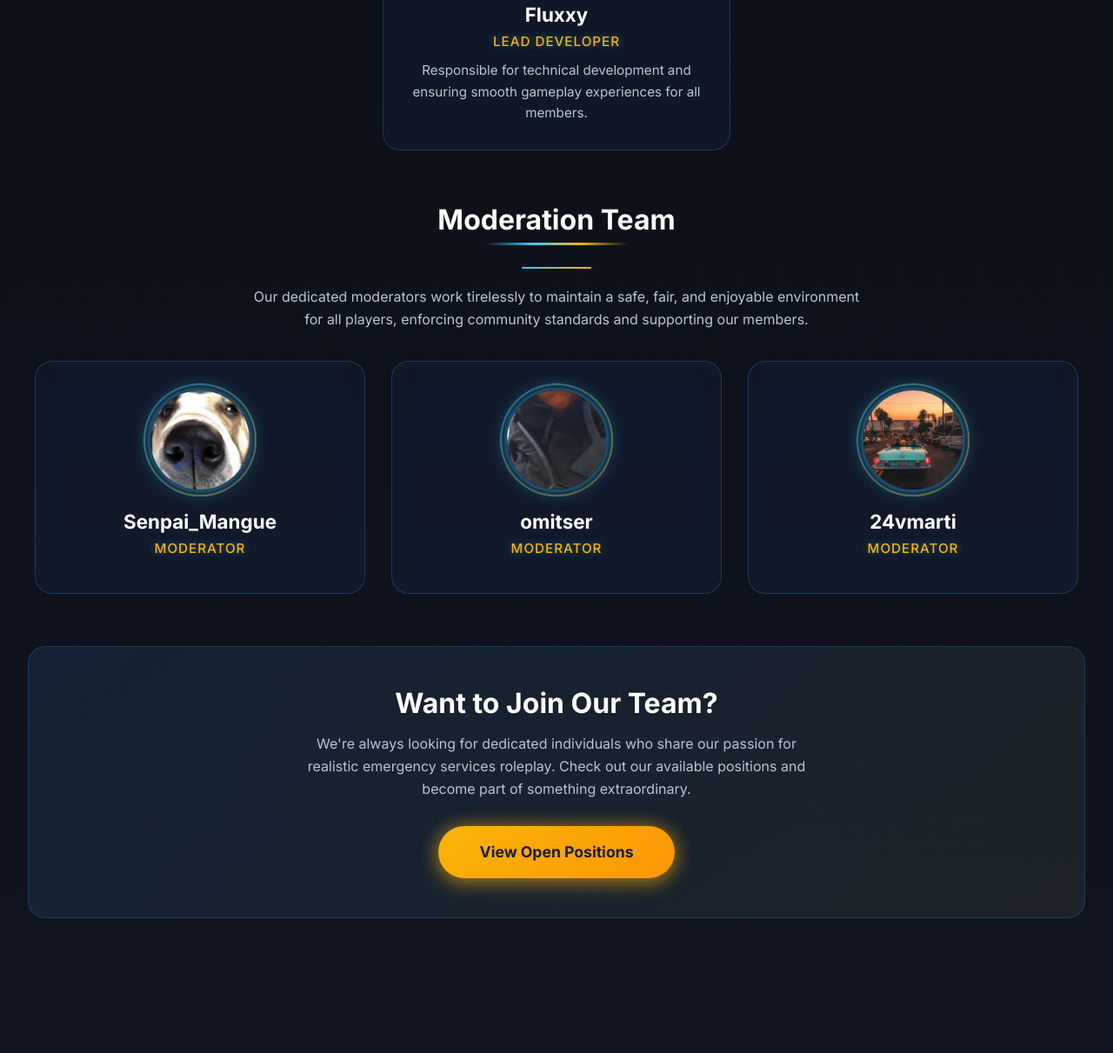
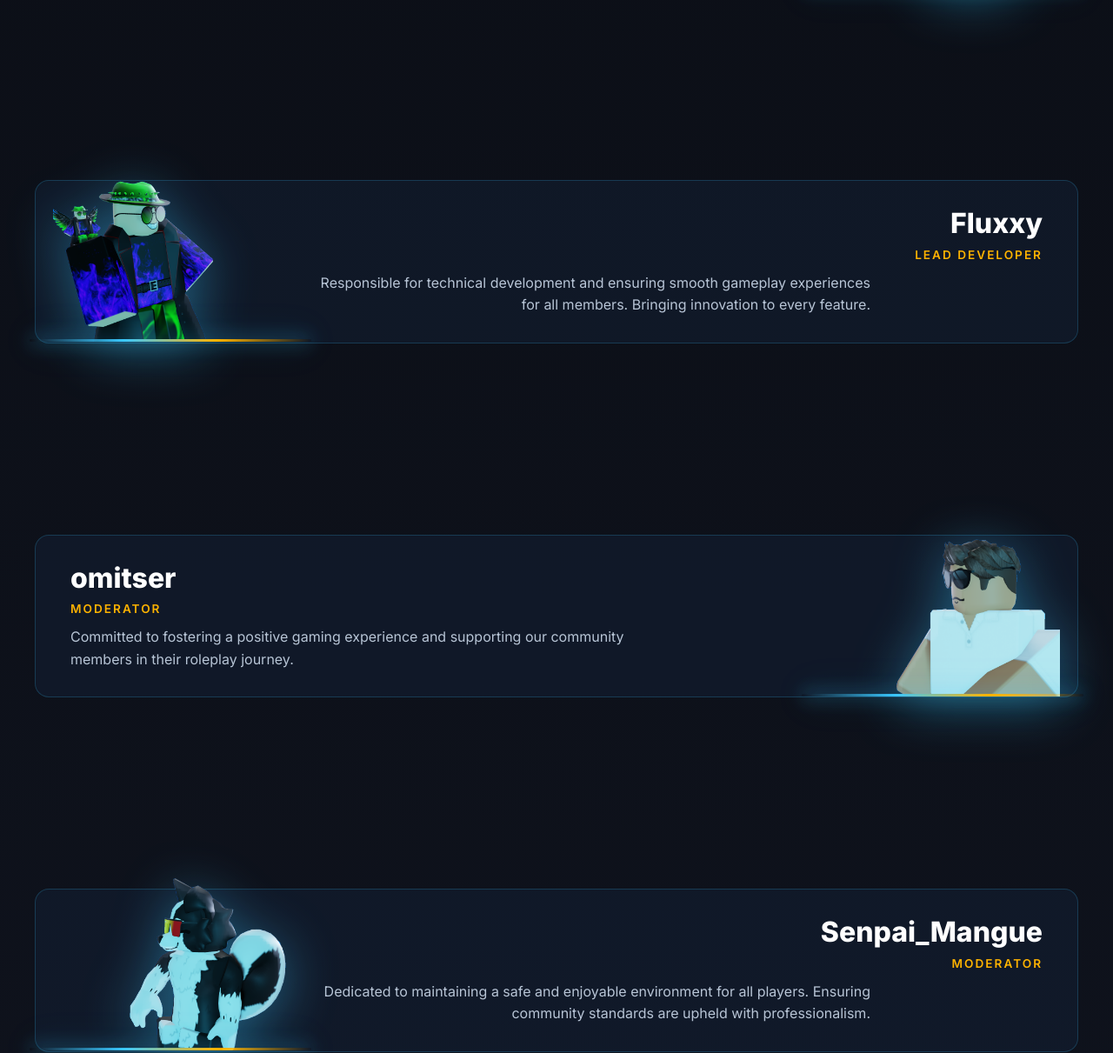
Before and after one commit to FluxxyBoi/oxford-response-landing, a plain HTML site: page team.html in a window 1280 px wide. Shown: the part 1300-2511 px from the top of the page at 87% size. Drawn offline with Linux system fonts and the light colour scheme.

Commit message:
Redesign team page with new avatars and layout
Replaces old .webp avatars with new .png Roblox avatars in a dedicated directory. Updates team.html to use a new alternating left/right layout for team members, and refactors team.css for the new design, including improved avatar presentation and card styles. Removes legacy group/grid structure and updates todo.md to clarify Fluxxy's position change.

```diff
--- a/team.css
+++ b/team.css
@@ -45,104 +45,57 @@
 }
 
 .team-page-section {
-    padding: 60px 0;
+    padding: 80px 0;
     background: linear-gradient(180deg, #0a0d14 0%, var(--primary-color) 100%);
 }
 
-/* Team Groups */
-.team-group {
+/* Team Intro */
+.team-intro {
+    text-align: center;
     margin-bottom: 60px;
 }
 
-.team-group-header {
-    text-align: center;
-    margin-bottom: 35px;
-}
-
-.team-group-title {
-    font-size: 2rem;
+.section-title {
+    font-size: 2.5rem;
     font-weight: 700;
     color: var(--text-light);
     margin-bottom: 15px;
-    position: relative;
-    display: inline-block;
 }
 
-.team-group-title::after {
-    content: '';
-    position: absolute;
-    bottom: -10px;
-    left: 50%;
-    transform: translateX(-50%);
-    width: 60%;
-    height: 3px;
-    background: linear-gradient(90deg, transparent, var(--accent-blue), var(--accent-amber), transparent);
-    border-radius: 2px;
-}
-
-.team-group-line {
-    width: 80px;
-    height: 2px;
-    background: linear-gradient(90deg, var(--accent-blue), var(--accent-amber));
-    margin: 20px auto 20px;
-    border-radius: 2px;
-}
-
-.team-group-description {
+.section-description {
+    font-size: 1.1rem;
     color: var(--text-gray);
-    font-size: 1rem;
-    line-height: 1.6;
-    max-width: 700px;
+    max-width: 600px;
     margin: 0 auto;
 }
 
-/* Team Grids */
-.team-grid {
-    display: grid;
-    gap: 30px;
-    margin-top: 35px;
+/* Team Members Container */
+.team-members {
+    max-width: 1200px;
+    margin: 0 auto;
+    display: flex;
+    flex-direction: column;
+    gap: 60px;
 }
 
-.team-grid.founders {
-    grid-template-columns: repeat(auto-fit, minmax(300px, 1fr));
-    max-width: 800px;
-    margin-left: auto;
-    margin-right: auto;
+/* Member Card */
+.member-card {
+    display: flex;
+    align-items: center;
+    background: rgba(26, 43, 75, 0.3);
+    border-radius: 16px;
+    padding: 30px 40px;
+    min-height: 180px;
+    border: 1px solid rgba(58, 200, 255, 0.2);
+    position: relative;
+    overflow: visible;
+    transition: all 0.4s cubic-bezier(0.4, 0, 0.2, 1);
+    opacity: 0;
+    animation: fadeInUp 0.6s ease-out forwards;
+    margin-top: 160px;
 }
 
-.team-grid.leadership {
-    grid-template-columns: repeat(auto-fit, minmax(300px, 1fr));
-    max-width: 400px;
-    margin-left: auto;
-    margin-right: auto;
-}
-
-.team-grid.moderation {
-    grid-template-columns: repeat(auto-fit, minmax(300px, 1fr));
-    max-width: 1200px;
-    margin-left: auto;
-    margin-right: auto;
-}
-
-/* Team Cards (Reusing from index.html) */
-.team-card {
-    background: rgba(26, 43, 75, 0.3);
-    border-radius: 20px;
-    padding: 30px 25px;
-    text-align: center;
-    border: 1px solid rgba(58, 200, 255, 0.2);
-    transition: all 0.4s cubic-bezier(0.4, 0, 0.2, 1);
-    position: relative;
-    overflow: hidden;
-    opacity: 0;
-    transform: translateY(30px);
-}
-
-.team-card.animate-in {
-    animation: fadeInUp 0.6s ease-out forwards;
-}
-
-.team-card::before {
+.member-card::before {
     content: '';
     position: absolute;
     top: 0;
@@ -153,114 +106,201 @@
     opacity: 0;
     transition: opacity 0.4s ease;
     pointer-events: none;
+    border-radius: 16px;
 }
 
-.team-card:hover {
-    transform: translateY(-10px);
+.member-card:hover {
+    transform: translateY(-5px);
     border-color: var(--accent-blue);
     box-shadow:
         0 20px 60px rgba(0, 0, 0, 0.4),
-        0 0 40px rgba(58, 200, 255, 0.2);
+        0 0 40px rgba(58, 200, 255, 0.15);
 }
 
-.team-card:hover::before {
+.member-card:hover::before {
     opacity: 1;
 }
 
-.avatar-wrapper {
-    width: 120px;
-    height: 120px;
-    margin: 0 auto 20px;
-    position: relative;
+/* Avatar Container */
+.member-avatar {
+    position: absolute;
+    top: -155px;
+    width: 270px;
+    height: 340px;
+    display: flex;
+    align-items: flex-end;
+    justify-content: center;
+    z-index: 10;
 }
 
-.avatar {
+.avatar-3d {
     width: 100%;
     height: 100%;
-    border-radius: 50%;
-    object-fit: cover;
-    border: 3px solid rgba(58, 200, 255, 0.3);
+    display: flex;
+    align-items: flex-end;
+    justify-content: center;
+    position: relative;
     transition: all 0.4s ease;
-    position: relative;
-    z-index: 2;
 }
 
-.team-card:hover .avatar {
-    border-color: var(--accent-blue);
-    box-shadow: 0 0 30px rgba(58, 200, 255, 0.5);
+/* Glowing line below avatar - emerging effect */
+.avatar-3d::after {
+    content: '';
+    position: absolute;
+    bottom: 0;
+    left: 50%;
+    transform: translateX(-50%);
+    width: 120%;
+    height: 3px;
+    background: linear-gradient(90deg, transparent, var(--accent-blue), var(--accent-amber), transparent);
+    box-shadow:
+        0 0 20px rgba(58, 200, 255, 0.8),
+        0 0 40px rgba(58, 200, 255, 0.4);
+    border-radius: 2px;
+    z-index: 5;
+    pointer-events: none;
 }
 
-.avatar-ring {
-    position: absolute;
-    top: -5px;
-    left: -5px;
-    right: -5px;
-    bottom: -5px;
-    border-radius: 50%;
-    border: 2px solid transparent;
-    background: linear-gradient(135deg, var(--accent-blue), var(--accent-amber)) border-box;
-    -webkit-mask: linear-gradient(#fff 0 0) padding-box, linear-gradient(#fff 0 0);
-    -webkit-mask-composite: xor;
-    mask: linear-gradient(#fff 0 0) padding-box, linear-gradient(#fff 0 0);
-    mask-composite: exclude;
-    opacity: 0;
-    transition: opacity 0.4s ease;
+.member-card:hover .avatar-3d {
+    transform: translateY(-5px);
+}
+
+.member-card:hover .avatar-3d::after {
+    box-shadow:
+        0 0 30px rgba(58, 200, 255, 1),
+        0 0 60px rgba(58, 200, 255, 0.6);
+}
+
+.roblox-avatar {
+    width: 100%;
+    height: 100%;
+    object-fit: contain;
+    object-position: bottom;
+    filter: drop-shadow(0 10px 30px rgba(58, 200, 255, 0.4));
+    transition: transform 0.4s ease;
+    position: relative;
     z-index: 1;
 }
 
-.team-card:hover .avatar-ring {
-    opacity: 1;
-    animation: rotate 3s linear infinite;
+.member-card:hover .roblox-avatar {
+    transform: scale(1.05);
+    filter: drop-shadow(0 15px 40px rgba(58, 200, 255, 0.6));
 }
 
-@keyframes rotate {
-    from {
-        transform: rotate(0deg);
-    }
-    to {
-        transform: rotate(360deg);
-    }
+/* Member Content */
+.member-content {
+    position: relative;
+    z-index: 1;
+    flex: 1;
 }
 
 .member-name {
-    font-size: 1.4rem;
-    font-weight: 700;
+    font-size: 2rem;
+    font-weight: 800;
     color: var(--text-light);
     margin-bottom: 8px;
+    line-height: 1.2;
 }
 
-.member-role {
-    font-size: 0.95rem;
-    font-weight: 500;
+.member-position {
+    font-size: 0.85rem;
+    font-weight: 600;
     color: var(--accent-amber);
+    text-transform: uppercase;
+    letter-spacing: 2px;
     margin-bottom: 12px;
-    text-transform: uppercase;
-    letter-spacing: 1px;
+    font-variant: small-caps;
 }
 
-.member-bio {
-    font-size: 0.95rem;
+.member-description {
+    font-size: 1rem;
     color: var(--text-gray);
     line-height: 1.6;
     margin: 0;
+    max-width: 650px;
 }
+
+/* Left Aligned Card (Avatar on Left) */
+.member-card.left {
+    padding-left: 310px;
+}
+
+.member-card.left .member-content {
+    text-align: right;
+}
+
+.member-card.left .member-avatar {
+    left: 20px;
+}
+
+.member-card.left .roblox-avatar {
+    transform: scaleX(-1); /* Face right */
+}
+
+.member-card.left:hover .roblox-avatar {
+    transform: scaleX(-1) scale(1.05);
+}
+
+/* Right Aligned Card (Avatar on Right) */
+.member-card.right {
+    padding-right: 310px;
+}
+
+.member-card.right .member-content {
+    text-align: left;
+}
+
+.member-card.right .member-avatar {
+    right: 20px;
+}
+
+/* Flip avatar for right-side cards */
+.flip-avatar .roblox-avatar {
+    transform: scaleX(-1);
+}
+
+.member-card:hover .flip-avatar .roblox-avatar {
+    transform: scaleX(-1) scale(1.05);
+}
+
+/* Animation Delays for Stagger Effect */
+.member-card:nth-child(1) {
+    animation-delay: 0.1s;
+}
+
+.member-card:nth-child(2) {
+    animation-delay: 0.2s;
+}
+
+.member-card:nth-child(3) {
+    animation-delay: 0.3s;
+}
+
+.member-card:nth-child(4) {
+    animation-delay: 0.4s;
+}
+
+.member-card:nth-child(5) {
+    animation-delay: 0.5s;
+}
+
+.member-card:nth-child(6) {
+    animation-delay: 0.6s;
+}
+
 
 /* Team CTA */
 .team-cta {
     text-align: center;
-    padding: 45px 35px;
+    padding: 50px 40px;
     background: rgba(26, 43, 75, 0.3);
-    border-radius: 20px;
+    border-radius: 24px;
     border: 1px solid rgba(58, 200, 255, 0.2);
-    margin-top: 40px;
+    margin-top: 80px;
     position: relative;
     overflow: hidden;
     opacity: 0;
-    transform: translateY(30px);
-}
-
-.team-cta.animate-in {
-    animation: fadeInUp 0.6s ease-out forwards;
+    animation: fadeInUp 0.6s ease-out 0.7s forwards;
 }
 
 .team-cta::before {
@@ -275,7 +315,7 @@
 }
 
 .team-cta-title {
-    font-size: 2rem;
+    font-size: 2.2rem;
     font-weight: 700;
     color: var(--text-light);
     margin-bottom: 15px;
@@ -283,12 +323,31 @@
 }
 
 .team-cta-description {
-    font-size: 1rem;
+    font-size: 1.05rem;
     color: var(--text-gray);
-    line-height: 1.6;
-    max-width: 600px;
+    line-height: 1.7;
+    max-width: 700px;
     margin: 0 auto 30px;
     position: relative;
+}
+
+.btn-cta {
+    display: inline-block;
+    padding: 14px 32px;
+    background: linear-gradient(135deg, var(--accent-blue), var(--accent-amber));
+    color: var(--text-light);
+    text-decoration: none;
+    border-radius: 8px;
+    font-weight: 600;
+    font-size: 1rem;
+    transition: all 0.3s ease;
+    position: relative;
+    overflow: hidden;
+}
+
+.btn-cta:hover {
+    transform: translateY(-2px);
+    box-shadow: 0 10px 30px rgba(58, 200, 255, 0.3);
 }
 
 /* Animations */
@@ -322,25 +381,46 @@
         font-size: 1.1rem;
     }
 
-    .team-group-title {
+    .section-title {
         font-size: 2rem;
     }
 
-    .team-grid.founders,
-    .team-grid.leadership,
-    .team-grid.moderation {
-        grid-template-columns: 1fr;
-        max-width: 400px;
+    .member-card {
+        padding: 35px 25px !important;
+        min-height: 150px;
+        margin-top: 130px;
+    }
+
+    .member-card.left .member-content,
+    .member-card.right .member-content {
+        text-align: center;
+    }
+
+    .member-avatar {
+        left: 50% !important;
+        right: auto !important;
+        transform: translateX(-50%);
+        width: 216px;
+        height: 270px;
+        top: -120px;
+    }
+
+    .member-name {
+        font-size: 1.7rem;
+    }
+
+    .member-description {
+        max-width: 100%;
     }
 
     .team-cta-title {
-        font-size: 2rem;
+        font-size: 1.8rem;
     }
 }
 
 @media (max-width: 640px) {
     .team-hero {
-        padding: 120px 0 60px;
+        padding: 120px 0 40px;
     }
 
     .team-hero-title {
@@ -355,52 +435,53 @@
         padding: 60px 0;
     }
 
-    .team-intro-text {
+    .section-title {
+        font-size: 1.8rem;
+    }
+
+    .section-description {
         font-size: 1rem;
     }
 
-    .team-group {
-        margin-bottom: 70px;
+    .team-members {
+        gap: 50px;
     }
 
-    .team-group-title {
-        font-size: 1.7rem;
+    .member-card {
+        padding: 30px 20px !important;
+        min-height: 140px;
+        margin-top: 105px;
     }
 
-    .team-group-description {
-        font-size: 1rem;
-    }
-
-    .team-card {
-        padding: 30px 20px;
-    }
-
-    .avatar-wrapper {
-        width: 120px;
-        height: 120px;
+    .member-avatar {
+        width: 189px;
+        height: 243px;
+        top: -100px;
     }
 
     .member-name {
-        font-size: 1.3rem;
+        font-size: 1.5rem;
     }
 
-    .member-role {
-        font-size: 0.9rem;
+    .member-position {
+        font-size: 0.8rem;
+        margin-bottom: 10px;
     }
 
-    .member-bio {
+    .member-description {
         font-size: 0.9rem;
     }
 
     .team-cta {
-        padding: 40px 25px;
+        padding: 35px 25px;
+        margin-top: 60px;
     }
 
     .team-cta-title {
-        font-size: 1.7rem;
+        font-size: 1.6rem;
     }
 
     .team-cta-description {
-        font-size: 1rem;
+        font-size: 0.95rem;
     }
 }
--- a/team.html
+++ b/team.html
@@ -85,101 +85,100 @@
     <!-- Team Content -->
     <section class="team-page-section">
         <div class="container">
-            <!-- Founding Team -->
-            <div class="team-group">
-                <div class="team-group-header">
-                    <h3 class="team-group-title">Founding Team</h3>
-                    <div class="team-group-line"></div>
-                    <p class="team-group-description">
-                        The visionaries who created Oxford Response and continue to guide our mission of delivering
-                        the most authentic emergency services roleplay experience.
-                    </p>
+            <div class="team-intro">
+                <h2 class="section-title">Meet the Team</h2>
+                <p class="section-description">The dedicated individuals behind Oxford Response</p>
             </div>
 
-                <div class="team-grid founders">
-                    <div class="team-card">
-                        <div class="avatar-wrapper">
-                            <img src="assets/kam.webp" alt="Kam-Picture" class="avatar">
-                            <div class="avatar-ring"></div>
+            <!-- Team Members with Alternating Layout -->
+            <div class="team-members">
+                <!-- Kam - Avatar Left, Content Right -->
+                <div class="member-card left">
+                    <div class="member-avatar">
+                        <div class="avatar-3d">
+                            <!-- 3D Roblox avatar will go here -->
+                            <img src="assets/roblox_av/kam.png" alt="Kam Avatar" class="roblox-avatar">
                         </div>
+                    </div>
+                    <div class="member-content">
                         <h3 class="member-name">Kam</h3>
-                        <p class="member-role">Owner</p>
-                        <p class="member-bio">Visionary leader dedicated to creating the most realistic UK emergency services experience on Roblox.</p>
+                        <p class="member-position">Owner</p>
+                        <p class="member-description">Visionary leader dedicated to creating the most realistic UK emergency services experience on Roblox. Leading the team with passion and expertise.</p>
+                    </div>
                 </div>
 
-                    <div class="team-card">
-                        <div class="avatar-wrapper">
-                            <img src="assets/neo.webp" alt="Neo-Picture" class="avatar">
-                            <div class="avatar-ring"></div>
+                <!-- Neo - Avatar Right, Content Left -->
+                <div class="member-card right">
+                    <div class="member-content">
+                        <h3 class="member-name">Neo</h3>
+                        <p class="member-position">Owner</p>
+                        <p class="member-description">Passionate about building an authentic community where professionalism meets engaging roleplay. Dedicated to excellence and innovation.</p>
                     </div>
-                        <h3 class="member-name">Neo</h3>
-                        <p class="member-role">Owner</p>
-                        <p class="member-bio">Passionate about building an authentic community where professionalism meets engaging roleplay.</p>
+                    <div class="member-avatar">
+                        <div class="avatar-3d flip-avatar">
+                            <!-- 3D Roblox avatar will go here -->
+                            <img src="assets/roblox_av/neo.png" alt="Neo Avatar" class="roblox-avatar">
                         </div>
                     </div>
                 </div>
 
-            <!-- Leadership Team -->
-            <div class="team-group">
-                <div class="team-group-header">
-                    <h3 class="team-group-title">Leadership Team</h3>
-                    <div class="team-group-line"></div>
-                    <p class="team-group-description">
-                        Our leadership team oversees operations, manages departments, and ensures Oxford Response
-                        maintains the highest standards of quality and professionalism.
-                    </p>
+                <!-- Fluxxy - Avatar Left, Content Right -->
+                <div class="member-card left">
+                    <div class="member-avatar">
+                        <div class="avatar-3d">
+                            <!-- 3D Roblox avatar will go here -->
+                            <img src="assets/roblox_av/fluxxy.png" alt="Fluxxy Avatar" class="roblox-avatar">
+                        </div>
+                    </div>
+                    <div class="member-content">
+                        <h3 class="member-name">Fluxxy</h3>
+                        <p class="member-position">Lead Developer</p>
+                        <p class="member-description">Responsible for technical development and ensuring smooth gameplay experiences for all members. Bringing innovation to every feature.</p>
+                    </div>
                 </div>
 
-                <div class="team-grid leadership">
-                    <div class="team-card">
-                        <div class="avatar-wrapper">
-                            <img src="assets/fluxxy.webp" alt="Fluxxy-Picture" class="avatar">
-                            <div class="avatar-ring"></div>
+                <!-- omitser - Avatar Right, Content Left -->
+                <div class="member-card right">
+                    <div class="member-content">
+                        <h3 class="member-name">omitser</h3>
+                        <p class="member-position">Moderator</p>
+                        <p class="member-description">Committed to fostering a positive gaming experience and supporting our community members in their roleplay journey.</p>
                     </div>
-                        <h3 class="member-name">Fluxxy</h3>
-                        <p class="member-role">Lead Developer</p>
-                        <p class="member-bio">Responsible for technical development and ensuring smooth gameplay experiences for all members.</p>
+                    <div class="member-avatar">
+                        <div class="avatar-3d flip-avatar">
+                            <!-- 3D Roblox avatar will go here -->
+                            <img src="assets/roblox_av/omitser.png" alt="omitser Avatar" class="roblox-avatar">
                         </div>
                     </div>
                 </div>
 
-            <!-- Moderation Team -->
-            <div class="team-group">
-                <div class="team-group-header">
-                    <h3 class="team-group-title">Moderation Team</h3>
-                    <div class="team-group-line"></div>
-                    <p class="team-group-description">
-                        Our dedicated moderators work tirelessly to maintain a safe, fair, and enjoyable environment
-                        for all players, enforcing community standards and supporting our members.
-                    </p>
+                <!-- Senpai_Mangue - Avatar Left, Content Right -->
+                <div class="member-card left">
+                    <div class="member-avatar">
+                        <div class="avatar-3d">
+                            <!-- 3D Roblox avatar will go here -->
+                            <img src="assets/roblox_av/senpai.png" alt="Senpai Avatar" class="roblox-avatar">
+                        </div>
+                    </div>
+                    <div class="member-content">
+                        <h3 class="member-name">Senpai_Mangue</h3>
+                        <p class="member-position">Moderator</p>
+                        <p class="member-description">Dedicated to maintaining a safe and enjoyable environment for all players. Ensuring community standards are upheld with professionalism.</p>
+                    </div>
                 </div>
 
-                <div class="team-grid moderation">
-                    <div class="team-card">
-                        <div class="avatar-wrapper">
-                            <img src="assets/senpai.webp" alt="Senpai_Mangue" class="avatar">
-                            <div class="avatar-ring"></div>
+                <!-- 24vmarti - Avatar Right, Content Left -->
+                <div class="member-card right">
+                    <div class="member-content">
+                        <h3 class="member-name">24vmarti</h3>
+                        <p class="member-position">Moderator</p>
+                        <p class="member-description">Working diligently to enforce community guidelines and create an inclusive environment for all Oxford Response members.</p>
                     </div>
-                        <h3 class="member-name">Senpai_Mangue</h3>
-                        <p class="member-role">Moderator</p>
+                    <div class="member-avatar">
+                        <div class="avatar-3d flip-avatar">
+                            <!-- 3D Roblox avatar will go here -->
+                            <img src="assets/roblox_av/24vmarti.png" alt="24vmarti Avatar" class="roblox-avatar">
                         </div>
-
-                    <div class="team-card">
-                        <div class="avatar-wrapper">
-                            <img src="assets/omitser.webp" alt="omitser" class="avatar">
-                            <div class="avatar-ring"></div>
-                        </div>
-                        <h3 class="member-name">omitser</h3>
-                        <p class="member-role">Moderator</p>
-                    </div>
-
-                    <div class="team-card">
-                        <div class="avatar-wrapper">
-                            <img src="assets/24vmarti.webp" alt="24vmarti" class="avatar">
-                            <div class="avatar-ring"></div>
-                        </div>
-                        <h3 class="member-name">24vmarti</h3>
-                        <p class="member-role">Moderator</p>
                     </div>
                 </div>
             </div>
```
Also changed, not shown: todo.md (+1 -1 lines), assets/24vmarti.webp (deleted), assets/omitser.webp (deleted), assets/roblox_av/24vmarti.png (added), assets/roblox_av/fluxxy.png (added), assets/roblox_av/kam.png (added), assets/roblox_av/neo.png (added), assets/roblox_av/omitser.png (added), assets/roblox_av/senpai.png (added), assets/senpai.webp (deleted). Lines whose indentation alone changed are shown as unchanged.
